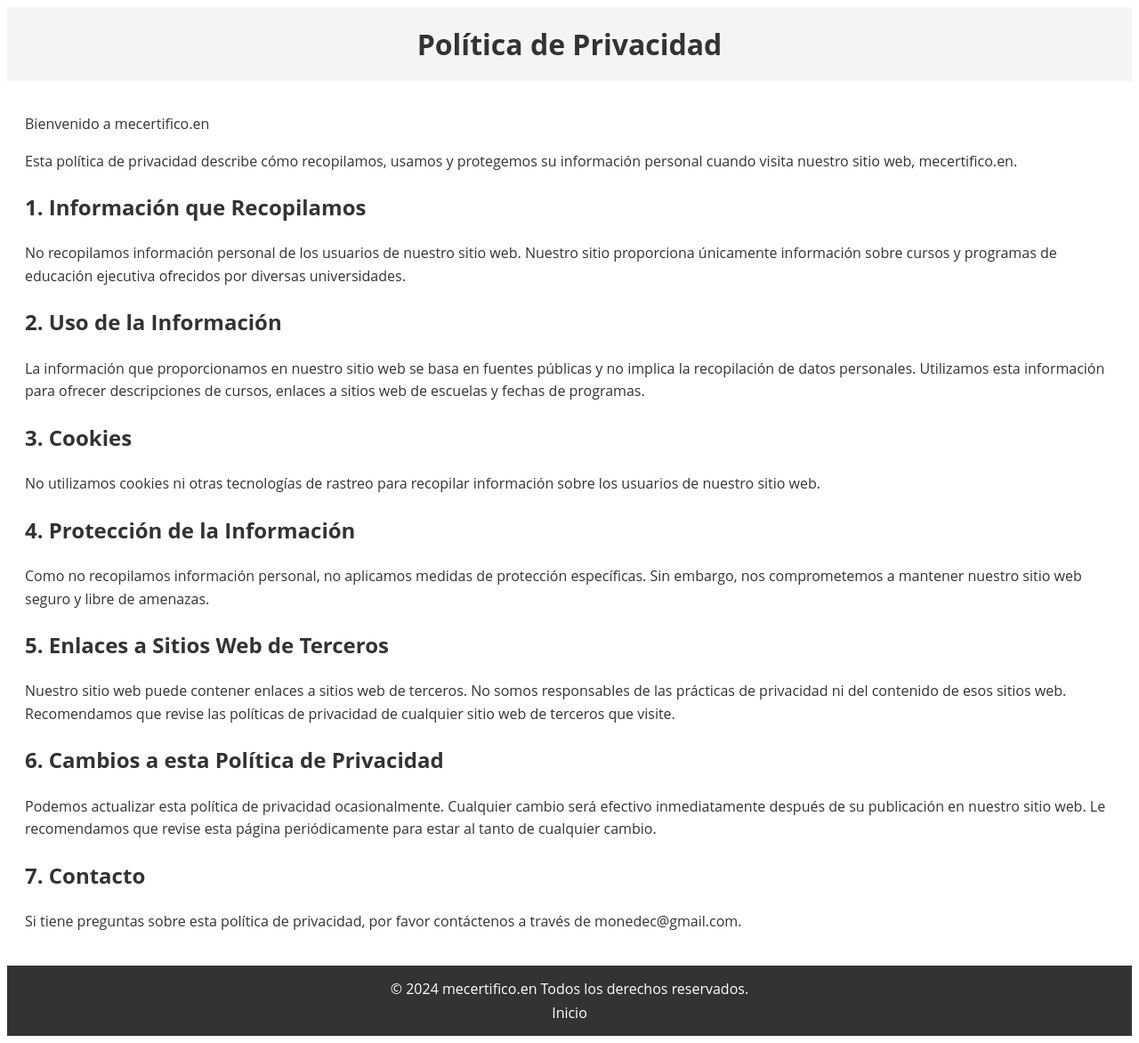
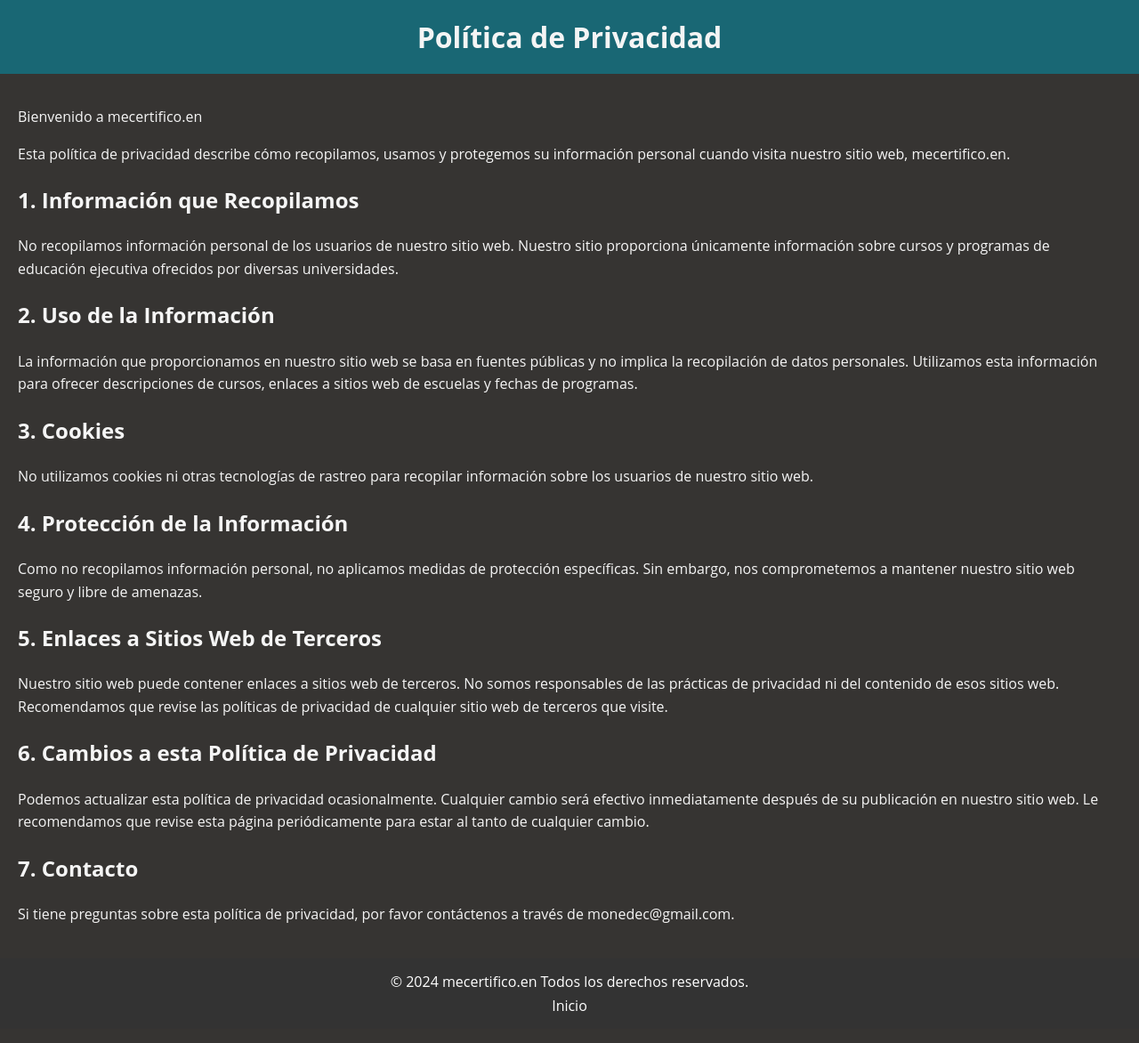
Before and after one commit to goraffo/nelson, a Flask app: page /politica-privacidad in a window 1280 px wide. Shown: the whole page at 89% size. After the commit the page ends 1136 px from the top, so only its background shows below. Run offline with Flask 3, Linux system fonts and the light colour scheme; parts of the project's set-up code (start-up, migrations or seed data) failed here and were passed over.

Commit message:
cambios pre deploy listos

```diff
--- a/app/static/css/legales.css
+++ b/app/static/css/legales.css
@@ -1,8 +1,14 @@
-/* legales.css */
+body {
+  font-family: 'Open Sans', sans-serif;
+  margin: 0; /* Asegura que no hay margen alrededor del cuerpo del documento */
+  padding: 0; /* Asegura que no hay padding alrededor del cuerpo del documento */
+  background-color: #363432; /* Color de fondo para el cuerpo */
+  color: whitesmoke;
+}
 
 /* Estilos para el encabezado de las páginas legales */
 header {
-  background-color: #f4f4f4;
+  background-color: #196774;
   padding: 20px;
   text-align: center;
   font-family: 'Open Sans', sans-serif;
@@ -10,7 +16,7 @@ header {
 
 header h1 {
   margin: 0;
-  color: #333;
+  color: whitesmoke;
 }
 
 /* Estilos para el contenido de las páginas legales */
@@ -18,7 +24,7 @@ header h1 {
   padding: 20px;
   font-family: 'Open Sans', sans-serif;
   line-height: 1.6;
-  color: #333;
+  color: whitesmoke;
 }
 
 /* Estilos específicos para los enlaces en el footer de las páginas legales */
--- a/app/views.py
+++ b/app/views.py
@@ -135,7 +135,7 @@ def format_product_list(productos):
         'producto': prod.producto,
         'org': prod.org,
         'inicio': formatear_fecha(prod.inicio),
-        'precio': f"{prod.m_soles:,.0f}" if prod.m_soles is not None else "Consultar",
+        'precio': f"{prod.m_soles:,.0f}" if prod.m_soles is not None else "",
         'm_soles': str(prod.m_soles),  # Convertir decimales
         'dominio': prod.dominio,
         'tipo': prod.tipo,
```
